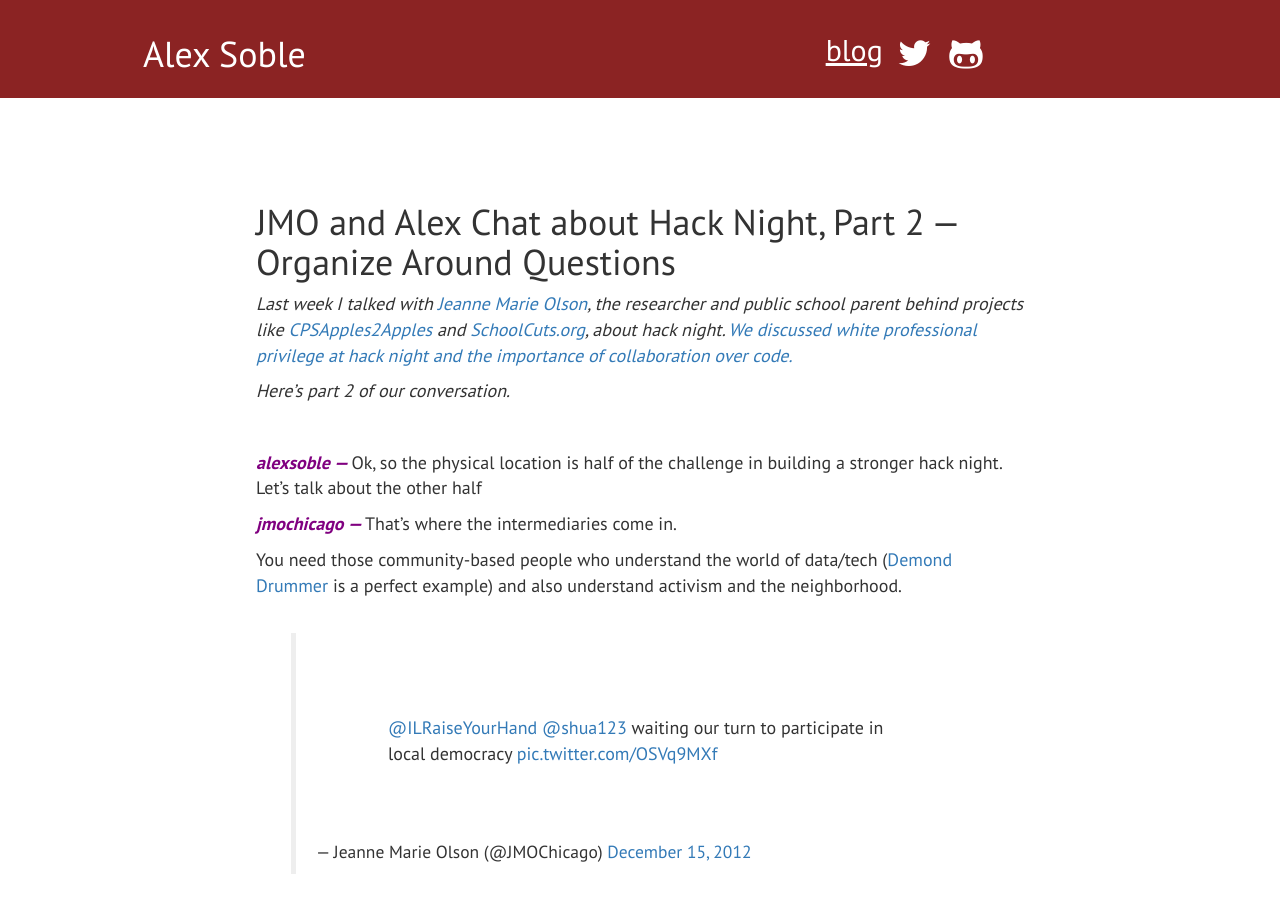
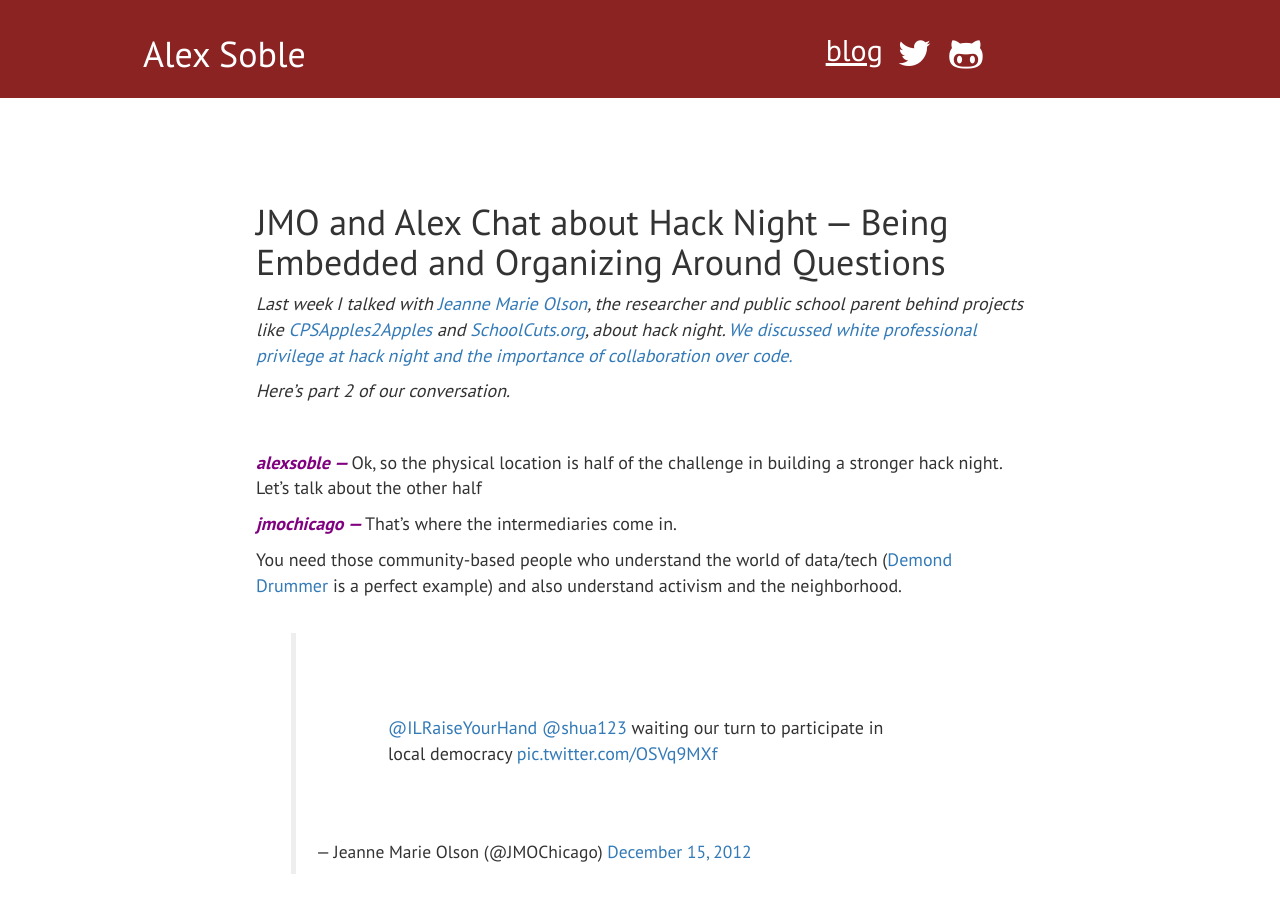
Before and after one commit to alexsoble/alexsoble, a Jekyll site: the page built from _posts/2016-7-7-jmo-convo-part-2.md, in a window 1280 px wide and 900 px high. Built offline with Jekyll 4.4.1, drawn with Linux system fonts in a browser that asks for light colours; nearby versions of some CDN libraries; comment, search, counter and statistics services are not loaded.

Commit message:
Play with title

```diff
--- a/_posts/2016-7-7-jmo-convo-part-2.md
+++ b/_posts/2016-7-7-jmo-convo-part-2.md
@@ -1,12 +1,12 @@
 ---
 layout: default
-title: JMO and Alex Chat about Hack Night, Part 2 — Organize Around Questions
+title: JMO and Alex Chat about Hack Night — Being Embedded and Organizing Around Questions
 
 tags:
 - civic-tech
 ---
 
-JMO and Alex Chat about Hack Night, Part 2 — Organize Around Questions
+JMO and Alex Chat about Hack Night — Being Embedded and Organizing Around Questions
 ================================
 
 _Last week I talked with [Jeanne Marie Olson](http://twitter.com/jmochicago), the researcher and public school parent behind projects like [CPSApples2Apples](https://cpsapples2apples.com/) and [SchoolCuts.org](http://www.schoolcuts.org/), about hack night. [We discussed white professional privilege at hack night and the importance of collaboration over code.](http://www.alexsoble.com/2016/06/28/jmo-convo-part-1/)_
```
